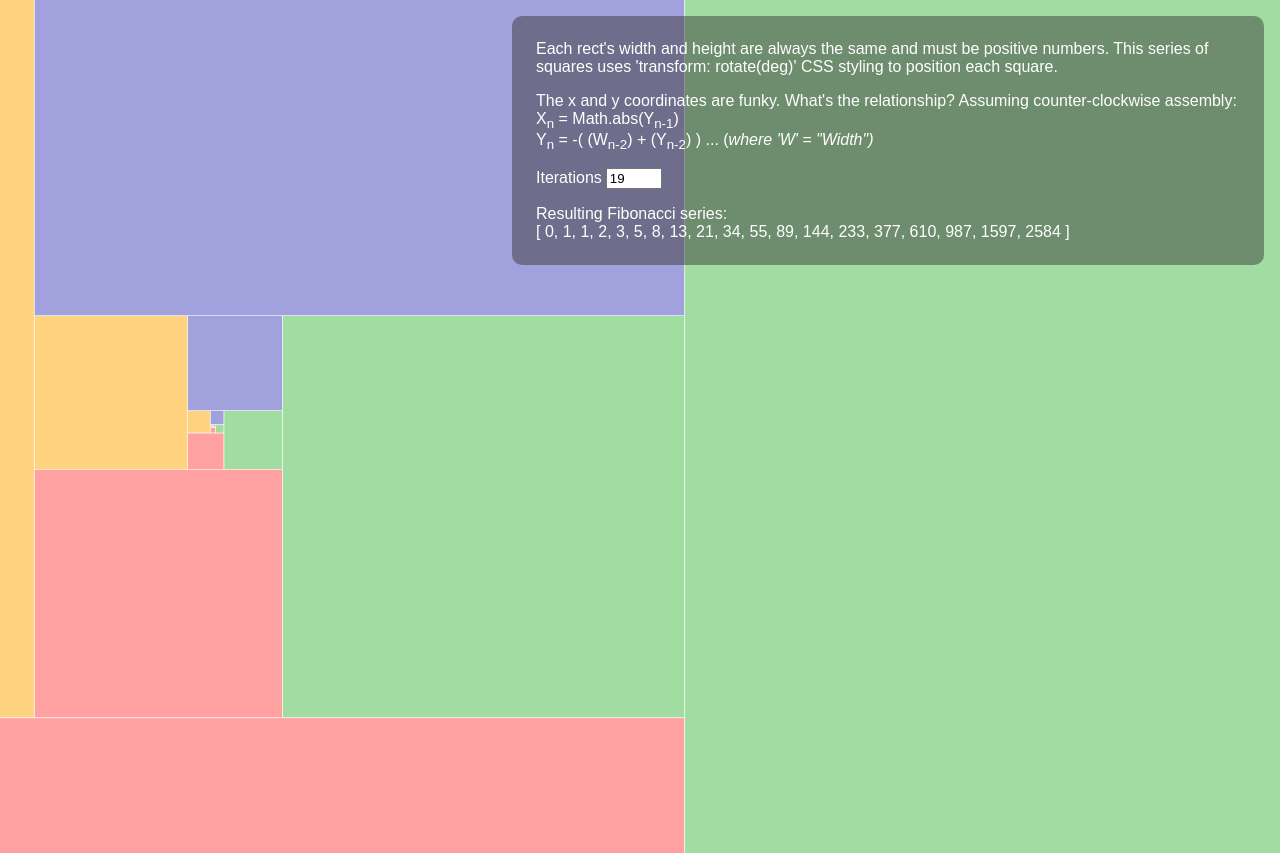
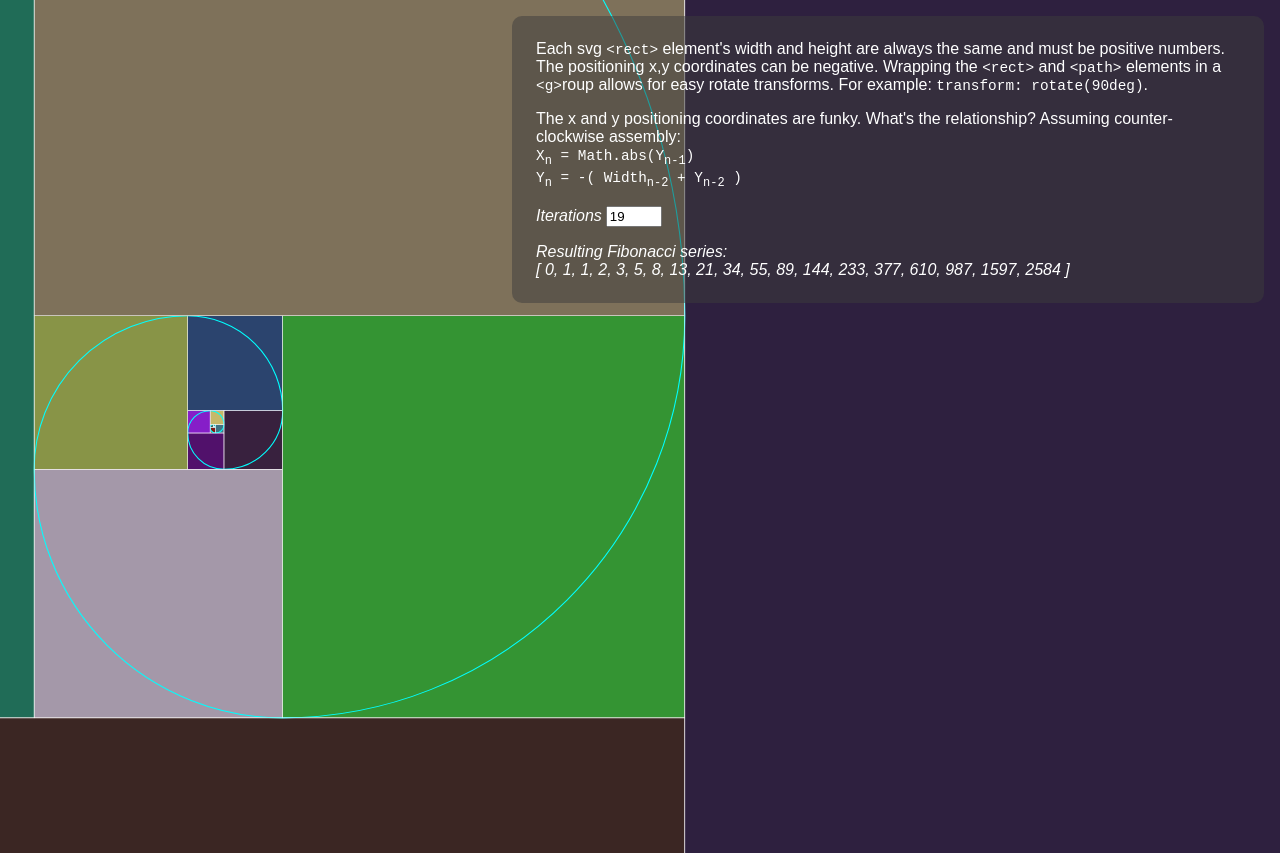
Before and after one commit to belcurv/fibonacci, a plain HTML site: page index.html in a window 1280 px wide. Drawn offline with nearby package versions, Linux system fonts and the light colour scheme.

Commit message:
Code cleanup, Better description added to document, add CSS style for 'code'

```diff
--- a/app.js
+++ b/app.js
@@ -110,25 +110,73 @@
                 */
                 function elementBuilder(iterations) {
                     var squaresArray = generateSquaresArray(iterations),
-                        rectElem;
+                        rectElem,
+                        group,
+                        pathElem,
+                        fillColor,
+                        dAttr;
 
                     // iterate over squaresArray
                     squaresArray.forEach(function (element) {
 
+                        fillColor = genFillColor();
+
+                        // create <g>roup element
+                        group = angular.element(document.createElementNS(ns, 'g'));
+
                         // create <rect> element & add attributes from squaresArray
                         rectElem = angular.element(document.createElementNS(ns, 'rect'))
+                            .attr('fill', fillColor)
                             .attr('x', element[0])
                             .attr('y', element[1])
                             .attr('width', element[2])
                             .attr('height', element[2]);   // these are squares! ... width = height
 
+                        // create <path> element
+                        pathElem = angular.element(document.createElementNS(ns, 'path'));
+
+                        // assemble <path> 'd' attribute
+                        // A rx,ry xAxisRotate LargeArcFlag,SweepFlag x,y"
+                        dAttr = 'M' + element[0] + ',' + (element[1] + element[2]) + ' A' + element[2] + ',' + element[2] + ', 0, 0, 0, ' + (element[0] + element[2]) + ',' + element[1];
+
+                        // add attrs to <path>
+                        pathElem
+                            .attr('d', dAttr)
+                            .attr('stroke', '#00ffff')
+                            .attr('stroke-width', 1)
+                            .attr('fill', 'none');
+
+                        // append <rect> and <path> to <g>roup
+                        group
+                            .append(rectElem)
+                            .append(pathElem);
+
                         // append <rect> to main <svg> element
-                        svgElem.append(rectElem[0]);
+                        svgElem
+                            .append(group);
 
                     });
 
                 }
+
+
+                /* FILL COLOR RANDOMIZER
+                 *
+                 * @params      [none]
+                 * @returns     [rgba color]
+                */
+                function genFillColor() {
+                    var r = Math.floor(Math.random() * 256),
+                        g = Math.floor(Math.random() * 256),
+                        b = Math.floor(Math.random() * 256),
+                        a = Math.floor(Math.random() * 100) / 100;
+
+                    return 'rgba(' + [r, g, b, a].join() + ')';
+
+                }
+
             }
+
 
             // MR DDO
             return {
--- a/index.html
+++ b/index.html
@@ -14,11 +14,13 @@
 <body ng-app="fibapp" ng-controller="fibController">
 
      <div class="container">
-         <p>Each rect's width and height are always the same and must be positive numbers. This series of squares uses 'transform: rotate(deg)' CSS styling to position each square.</p>
+         <p>Each svg <span class="code">&ltrect&gt</span> element's width and height are always the same and must be positive numbers. The positioning x,y coordinates can be negative. Wrapping the <span class="code">&ltrect&gt</span> and <span class="code">&ltpath&gt</span> elements in a <span class="code">&ltg&gt</span>roup allows for easy rotate transforms. For example: <span class="code">transform: rotate(90deg)</span>.</p>
 
-         <p>The x and y coordinates are funky. What's the relationship? Assuming counter-clockwise assembly: <br />
-             X<sub>n</sub> = Math.abs(Y<sub>n-1</sub>) <br />
-             Y<sub>n</sub> = -( (W<sub>n-2</sub>) + (Y<sub>n-2</sub>) ) ... (<em>where 'W' = "Width")</em></p>
+         <p>The x and y positioning coordinates are funky. What's the relationship? Assuming counter-clockwise assembly:
+             <br />
+             <span class="code">X<sub>n</sub> = Math.abs(Y<sub>n-1</sub>)</span>
+             <br />
+             <span class="code">Y<sub>n</sub> = -( Width<sub>n-2</sub> + Y<sub>n-2</sub> )</span> <em></p>
 
          <form>
              <label for="inputIterations">Iterations</label>
--- a/style.css
+++ b/style.css
@@ -1,3 +1,7 @@
+body {
+    background: #222;
+}
+
 #fibonacci {
     position: absolute;
     top: 0;
@@ -5,33 +9,24 @@
     z-index: 0;
 }
 
-#fibonacci > rect {
+#fibonacci > g > rect {
     stroke: white;
     stroke-width: 0.5;
 }
 
-#fibonacci > line.grid {
-    stroke: black;
-    stroke-width: 0.25;
-}
-
-#fibonacci > rect:nth-child(4n + 1) {
-    fill: rgba(255, 68, 68, 0.5);
+#fibonacci > g:nth-child(4n + 1) {
     transform: rotate(90deg);
 }
 
-#fibonacci > rect:nth-child(4n + 2) {
-    fill: rgba(68, 187, 68, 0.5);
+#fibonacci > g:nth-child(4n + 2) {
     transform: rotate(0deg);
 }
 
-#fibonacci > rect:nth-child(4n + 3) {
-    fill: rgba(68, 68, 187, 0.5);
+#fibonacci > g:nth-child(4n + 3) {
     transform: rotate(270deg);
 }
 
-#fibonacci > rect:nth-child(4n + 4) {
-    fill: rgba(255, 165, 0, 0.5);
+#fibonacci > g:nth-child(4n + 4) {
     transform: rotate(180deg);
 }
 
@@ -48,9 +43,9 @@
     border-radius: 10px;
 }
 
-pre {
-    font-family: 'Courier New';
-    font-size: 12px;
+.code {
+   font-family: 'Courier New';
+   font-size: 0.9em;
 }
 
 p,
```
